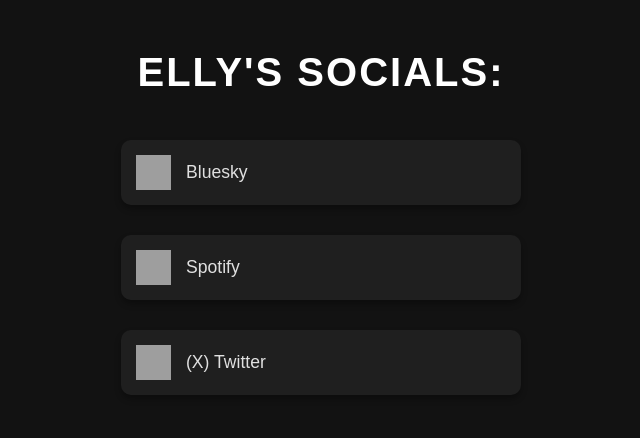
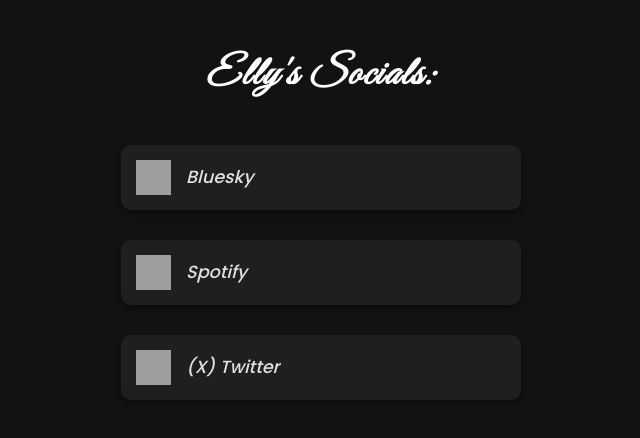
Before and after one commit to lkotlarenko/elly-social, a Gatsby site: page / in a window 1280 px wide. Shown: the whole page, without its empty margins (319-959 px from the left). Built offline with nearby package versions, Linux system fonts and the light colour scheme; Gatsby itself is replaced by a stand-in of ours; grey boxes are pictures that could not be loaded.

Commit message:
update 5 files and delete 1 file

```diff
--- a/gatsby-browser.js
+++ b/gatsby-browser.js
@@ -5,3 +5,5 @@
  */
 
 // You can delete this file if you're not using it
+import "typeface-great-vibes"
+import "typeface-poppins"
--- a/package.json
+++ b/package.json
@@ -27,7 +27,9 @@
     "react": "^18.2.0",
     "react-dom": "^18.2.0",
     "react-helmet": "^6.1.0",
-    "socials-hub": "file:"
+    "socials-hub": "file:",
+    "typeface-great-vibes": "^1.1.13",
+    "typeface-poppins": "^1.1.13"
   },
   "devDependencies": {
     "gh-pages": "^5.0.0",
--- a/src/pages/index.js
+++ b/src/pages/index.js
@@ -11,7 +11,7 @@ const IndexPage = () => (
       description="A hub where you can find all the links to Elly's social profiles."
     />
     <main>
-      <h1>elly's socials:</h1>
+      <h1>Elly's Socials:</h1>
       <div className="links-container">
         {links.map(link => (
           <LinkItem key={link.url} {...link} />
--- a/src/styles/global.css
+++ b/src/styles/global.css
@@ -1,5 +1,7 @@
 body {
   font-family: "Poppins", sans-serif;
+  font-weight: 600;
+  font-style: italic;
   background-color: #121212;
   color: #e0e0e0;
   margin: 0;
@@ -7,11 +9,14 @@ body {
   text-align: center;
 }
 
+h1, h2, h3, h4, h5, h6 {
+  font-family: "Great Vibes", cursive;
+  margin-top: 50px;
+  color: #ffffff;
+}
+
 h1 {
-  margin-top: 50px;
   font-size: 2.5em;
-  color: #ffffff;
-  text-transform: uppercase;
   letter-spacing: 2px;
 }
 
```
Also changed, not shown: gatsby-node.js (deleted, +0 -18 lines), 1 other file.
